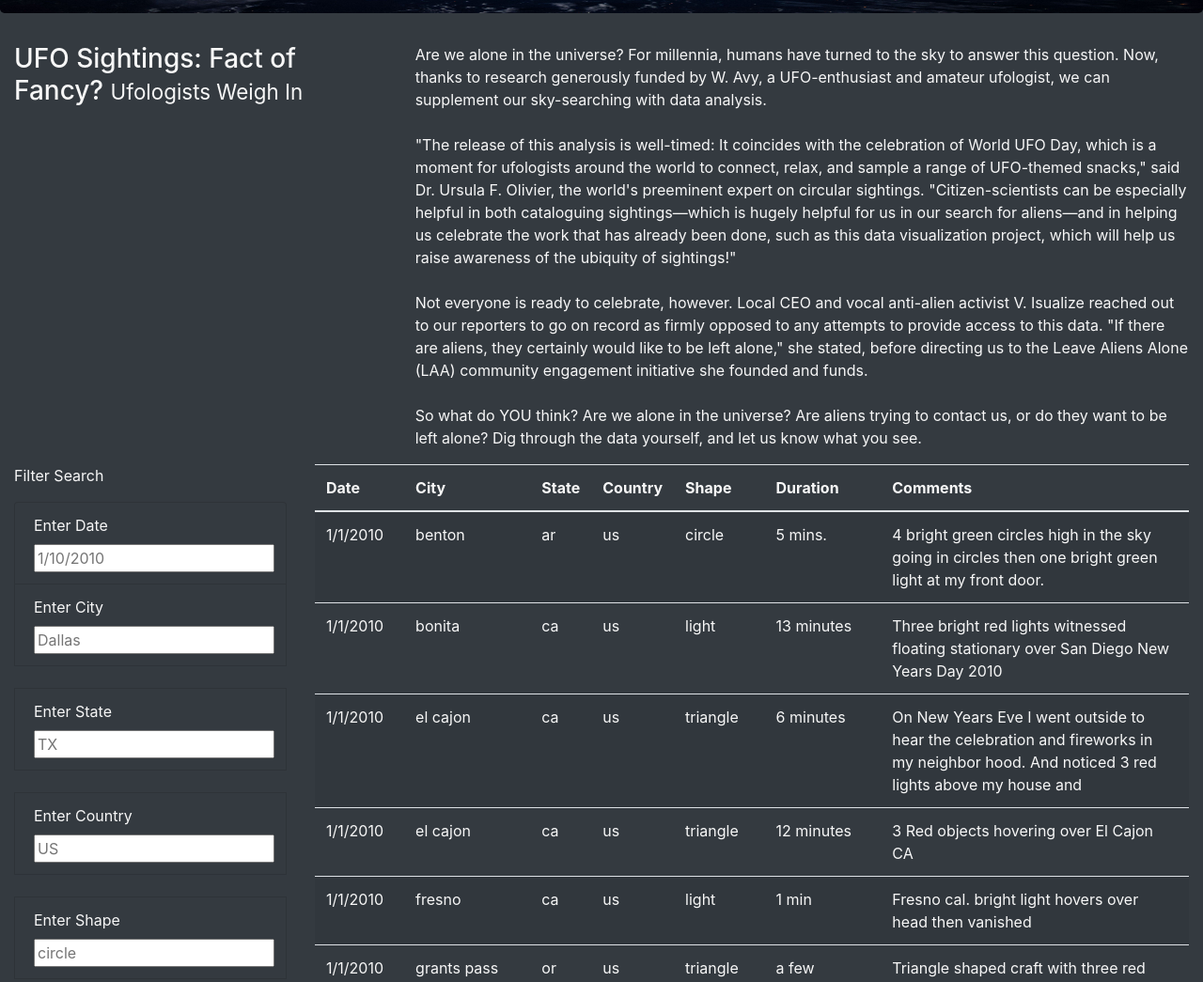
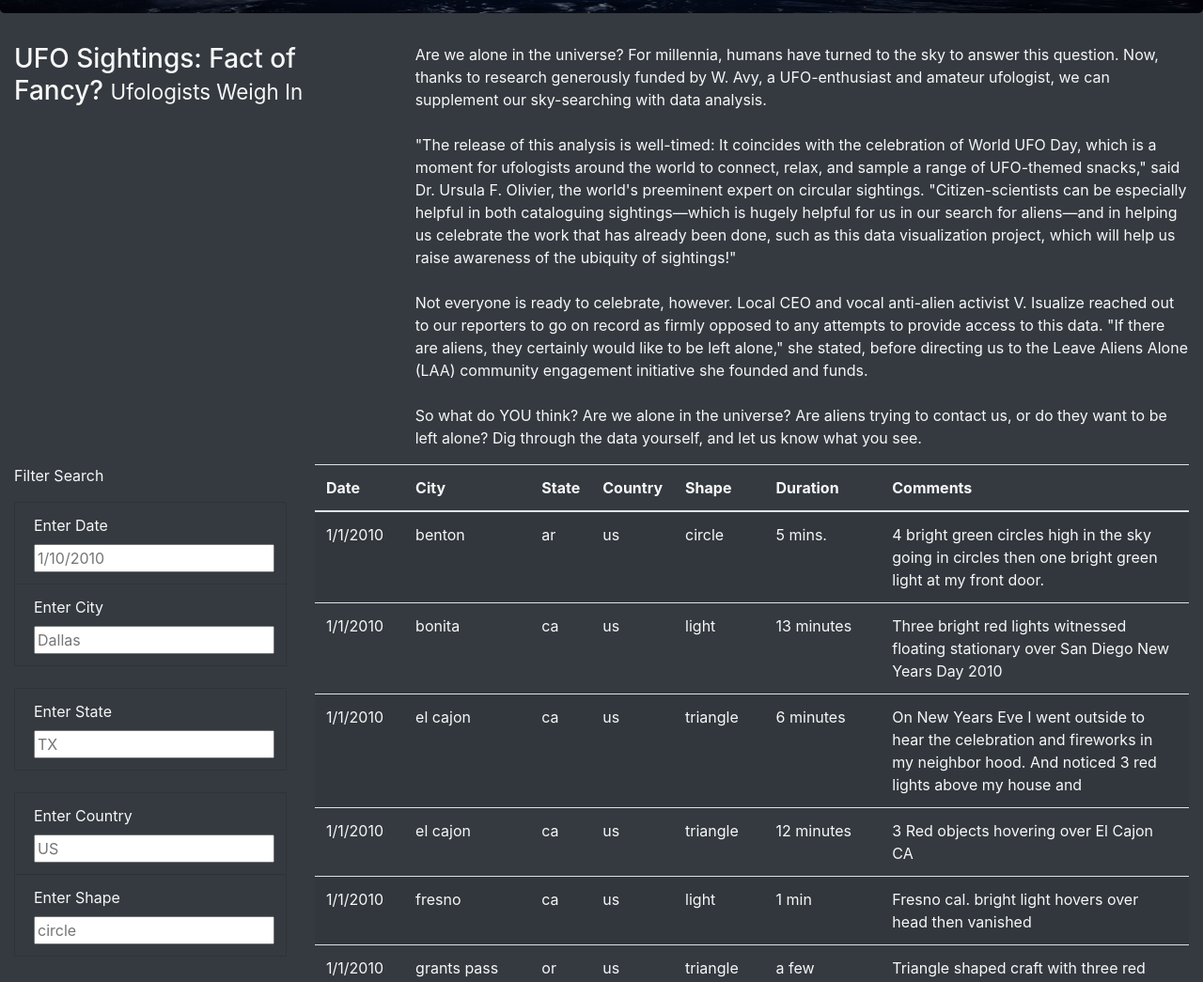
Before and after one commit to chase-dalton/UFOs, a plain HTML site: page index.html in a window 1280 px wide. Shown: the part 245-1290 px from the top of the page at 94% size. Drawn offline with nearby package versions, Linux system fonts and the light colour scheme.

Commit message:
added screens

```diff
--- a/index.html
+++ b/index.html
@@ -53,7 +53,7 @@
                     <p>Filter Search</p>
                     <ul class="list-group bg-dark">
                         <li class="list-group-item bg-dark">
-                            <label for="date">Enter Date</label>
+                            <label for="date">Enter Date</label><br>
                             <input type="text" placeholder="1/10/2010" id="datetime" />
                         </li>
                         <li class = "list-group-item bg-dark">
@@ -65,9 +65,9 @@
                               <input type="text" placeholder="TX" id= "state" />
                           </li><br>
                           <li class = "list-group-item bg-dark">
-                            <label for="country">Enter Country</label>
+                            <label for="country">Enter Country</label><br>
                               <input type="text" placeholder="US" id="country" />
-                          </li><br>
+                          </li>
                           <li class = "list-group-item bg-dark">
                             <label for="shape">Enter Shape</label><br>
                               <input type="text" placeholder="circle" id="shape" />
```
Also changed, not shown: static/images/ca_filter.png (added), static/images/ca_light_date_filter.png (added), static/images/ca_light_filter.png (added), static/images/no_filter.png (added), 1 other file.
